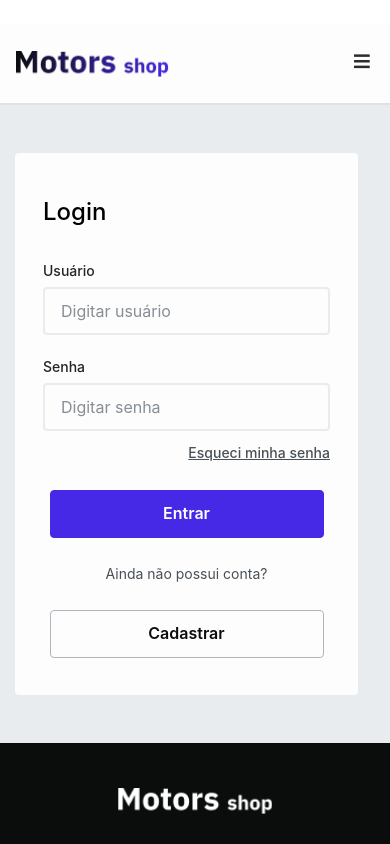
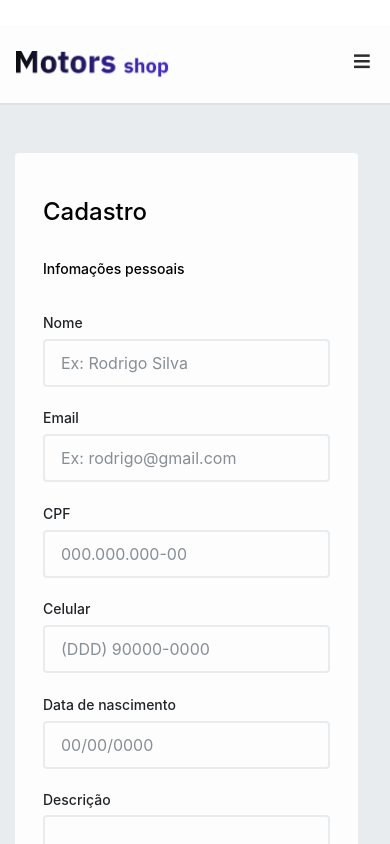
Before and after one commit to Rodrigodeveloperjr/react-native-motors-shop, a React Native app: screen /signup in a window 390 px wide. Built offline with nearby package versions, Linux system fonts and the light colour scheme.

Commit message:
update bordercolor error input

```diff
--- a/App.tsx
+++ b/App.tsx
@@ -3,5 +3,5 @@ import { SignIn } from "./src/screens/SignIn";
 import { SignUp } from "./src/screens/SignUp";
 
 export default function App() {
-  return <SignIn />;
+  return <AllRoutes />;
 }
--- a/src/components/Input/style.ts
+++ b/src/components/Input/style.ts
@@ -25,6 +25,7 @@ const styles = StyleSheet.create({
   },
   borderError: {
     borderColor: "#CD2B31",
+    borderWidth: 1.5,
   },
   errorMessage: {
     fontWeight: "500",
--- a/src/routes/index.tsx
+++ b/src/routes/index.tsx
@@ -1,11 +1,16 @@
+import { BrowserRouter } from "react-router-dom";
 import { Route, Routes } from "react-router-dom";
 import { SignIn } from "../screens/SignIn";
+import { SignUp } from "../screens/SignUp";
 
 const AllRoutes = () => {
   return (
-    <Routes>
-      <Route path="/signin" element={<SignIn />} />
-    </Routes>
+    <BrowserRouter>
+      <Routes>
+        <Route path="/signin" element={<SignIn />} />
+        <Route path="/signup" element={<SignUp />} />
+      </Routes>
+    </BrowserRouter>
   );
 };
 
```
